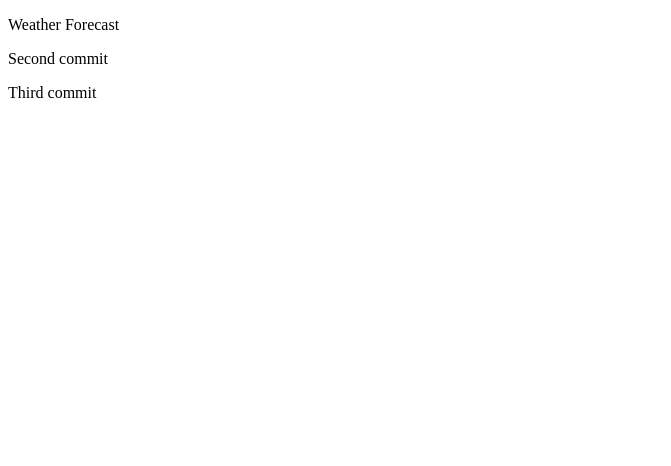
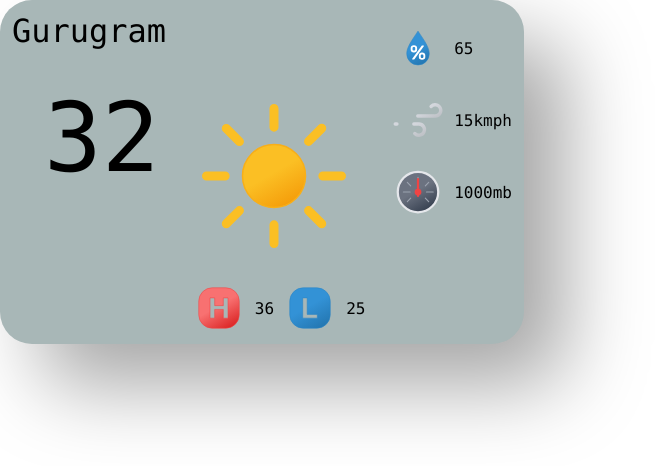
Before and after one commit to saifullah114-hub/weather-widget, a plain HTML site: page html/index.html in a window 1280 px wide. Shown: the whole page, without its empty margins (0-671 px from the left). Drawn offline with Linux system fonts and the light colour scheme.

Commit message:
Main Card Added

```diff
--- a/css/style.css
+++ b/css/style.css
@@ -0,0 +1,111 @@
+*{
+    box-sizing: border-box;
+    margin: 0;
+    font-family: monaco, Consolas, "Lucida Console", monospace;
+
+}
+.main-card{
+    display: flex;
+    width: max-content;
+    height: max-content;
+    border-radius: 2rem;
+    background: #a8b7b7;
+    box-shadow:  41px 41px 82px #a6a6a6,
+                 -41px -41px 82px #ffffff;
+}
+.main-card--content{
+    display: flex;
+    justify-content: space-evenly;
+    flex: 1;
+}
+.main-card--secondary-content{
+    display: flex;
+}
+.main-card--content>*{
+    margin: 0.75rem;
+}
+.main-card--icon{
+    margin-top: 5rem;
+    width: 12rem;
+    height: 12rem;
+}
+.main-card--text-primary{
+    font-size: 2rem;
+}
+.main-card--misc-text{
+    display: flex;
+    flex-direction: column;
+    justify-content: flex-start;
+}
+.img{
+    width: 4.5rem;
+    height: 4.5rem;
+}
+.main-card--primary-text{
+    display: flex;
+    flex-direction: column;
+    align-items: stretch;
+}
+.main-card--secondary-text{
+    display: flex;
+    margin: 0;
+    flex-direction: column;
+    justify-content: space-evenly;
+    align-items: center;
+}
+
+.main-card--text-temp{
+    font-size: 6rem;
+    margin-top: 2rem;
+    margin-left: 2rem;
+}
+.temp{
+    display: flex;
+}
+.cls{
+    display: flex;
+    justify-content: flex-start;
+    align-items: center;
+}
+/* for mobile-device */
+@media (max-width:480px){
+    .main-card--content{
+        display: flex;
+        flex-direction: column;
+    }
+    .main-card--misc-text{
+        display: flex;
+        flex-direction: row;
+        justify-content: flex-start;
+    }
+    .main-card--secondary-content{
+        display: flex;
+    }
+    .main-card--primary-text{
+        margin: 0;
+        justify-content: center;
+        align-items: center;
+    }
+    .main-card--icon{
+        margin: 0;
+    }
+    .main-card--text-temp{
+        margin: 0;
+    }
+    .main-card--text-location{
+        margin-top: 1rem;
+    }
+}
+/* for Tablet-devices */
+@media (max-width:380px){
+    .main-card--misc-text{
+        display: flex;
+        flex-direction: column;
+        justify-content: flex-start;
+    }
+    .main-card--secondary-content{
+        display: flex;
+        flex-direction: column;
+    }
+
+}
--- a/html/index.html
+++ b/html/index.html
@@ -5,10 +5,38 @@
     <meta http-equiv="X-UA-Compatible" content="IE=edge">
     <meta name="viewport" content="width=device-width, initial-scale=1.0">
     <title>Weekly Weather Widget</title>
+    <link rel="stylesheet" href="../css/style.css">
 </head>
 <body>
-    <p>Weather Forecast</p>
-    <p>Second commit</p>
-    <p>Third commit</p>
+    <div class="main-card">
+        <div class="main-card--content">
+            <div class="main-card--primary-text">
+                <span class="main-card--text-primary main-card--text-location">Gurugram</span>
+                <span class="main-card--text-primary main-card--text-temp">32 </span>
+            </div>
+            <div class="main-card--secondary-text">
+                <img class="main-card--icon" src="../assets/icons/animation-ready/clear-day.svg">
+                <div class="main-card--secondary-content">
+                    <div class="main-card--text-secondary cls">
+                        <img class="img" src="../assets/icons/animation-ready/pressure-high-alt.svg"><span>36</span></div>
+                    <div class="main-card--text-secondary cls">
+                        <img class="img" src="../assets/icons/animation-ready/pressure-low-alt.svg"><span>25</span></div>
+                </div>
+            </div>
+            <div class="main-card--misc-text">
+                <div class="main-card--text-secondary cls">
+                    <img class="img" src="../assets/icons/animation-ready/humidity.svg">
+                    <span>65</span>
+                </div>
+                <div class="main-card--text-secondary cls">
+                    <img class="img" src="../assets/icons/animation-ready/wind.svg">
+                    <span>15kmph</span>
+                </div>
+                <div class="main-card--text-secondary cls" >
+                    <img class="img" src="../assets/icons/animation-ready/barometer.svg"><span>1000mb</span></div>
+            </div>
+        </div>
+        </div>
+
 </body>
 </html>
```
